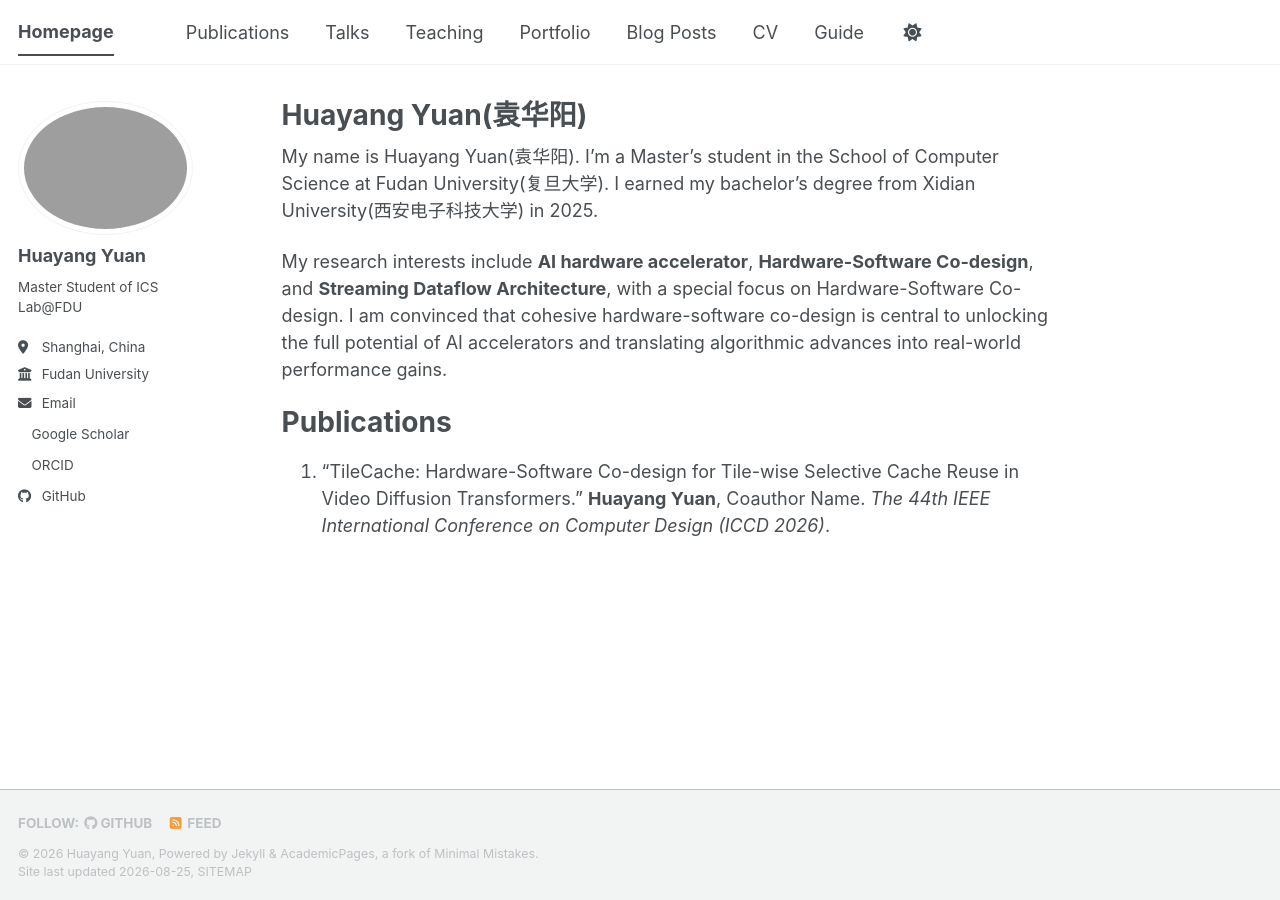
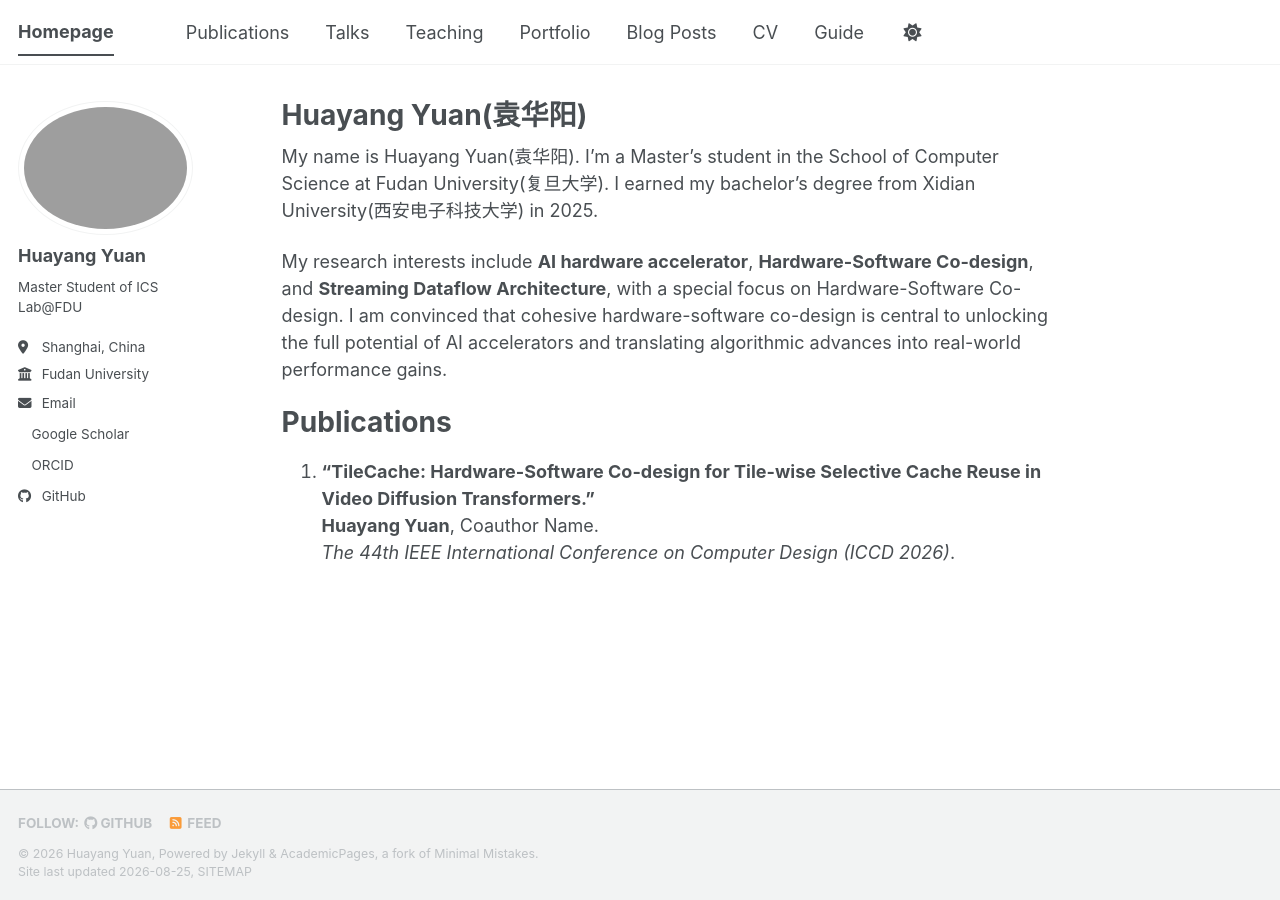
Before and after one commit to Geek3600/Geek3600.github.io, a Jekyll site: the page built from _pages/about.md, in a window 1280 px wide. Built offline with Jekyll 4.4.1, drawn with Linux system fonts in a browser that asks for light colours; a style sheet for code colours, icons or effects is not loaded.

Commit message:
Update personal academic profile

```diff
--- a/_pages/about.md
+++ b/_pages/about.md
@@ -13,6 +13,6 @@ My research interests include **AI hardware accelerator**, **Hardware-Software C
 
 Publications
 ======
-1. "TileCache: Hardware-Software Co-design for Tile-wise Selective Cache Reuse in Video Diffusion Transformers."
-   **Huayang Yuan**, Coauthor Name.
+1. **"TileCache: Hardware-Software Co-design for Tile-wise Selective Cache Reuse in Video Diffusion Transformers."**<br>
+   **Huayang Yuan**, Coauthor Name.<br>
    *The 44th IEEE International Conference on Computer Design (ICCD 2026)*.
```
